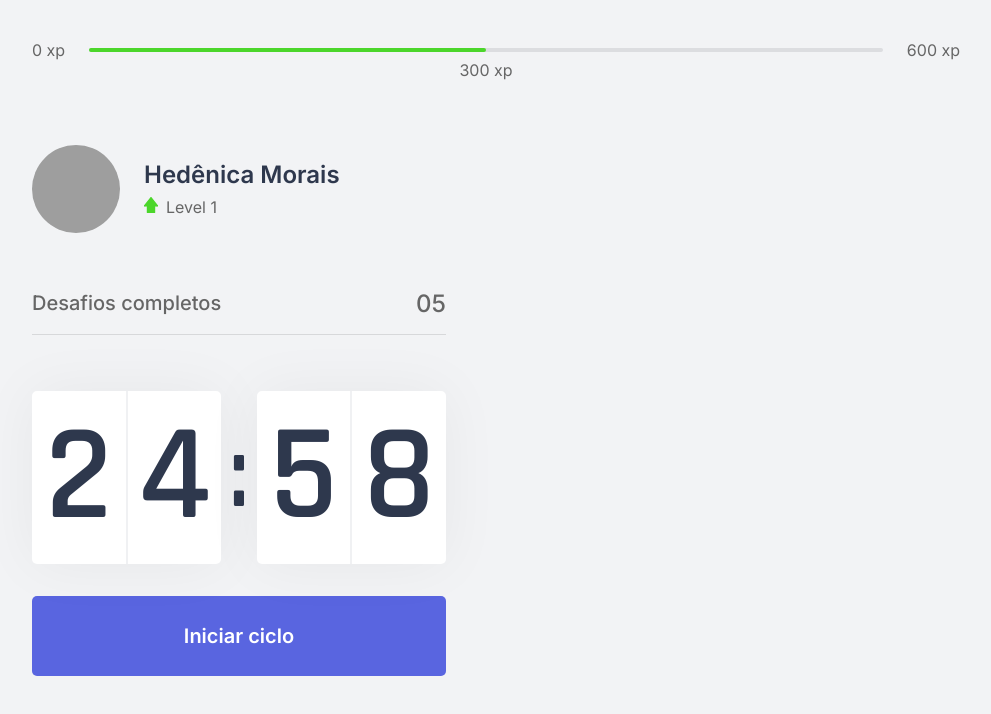
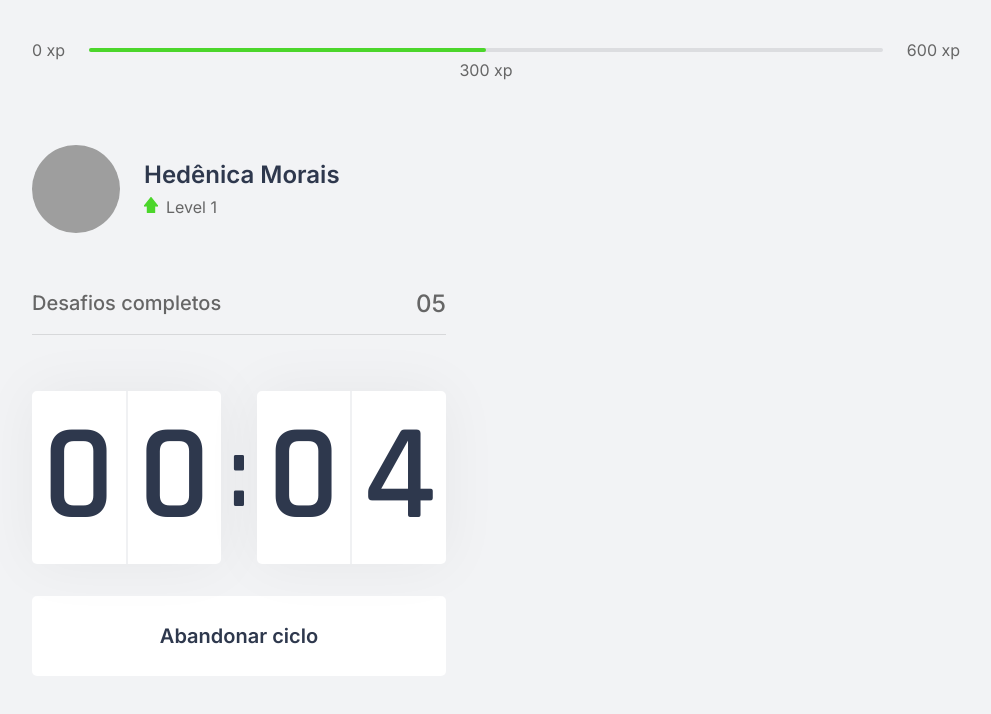
Before and after one commit to hedenica/moveit, a Next.js app: page / in a window 1280 px wide. Both pictures are taken after a click on the button "Iniciar ciclo". Shown: the top 714 px of the page, without its empty margins (144-1135 px from the left). Built offline with nearby package versions, Linux system fonts and the light colour scheme; grey boxes are pictures that could not be loaded.

Commit message:
✨  countdown component

```diff
--- a/src/components/Countdown.tsx
+++ b/src/components/Countdown.tsx
@@ -1,9 +1,12 @@
 import { useState, useEffect } from 'react'
 import styles from '../styles/components/Countdown.module.css'
 
+let countdownTimeout: NodeJS.Timeout;
+
 const Countdown = () => {
-  const [time, setTime] = useState(25 * 60);
-  const [active, setActive] = useState(false);
+  const [time, setTime] = useState(0.1 * 60);
+  const [isActive, setActive] = useState(false);
+  const [hasFinished, setFinished] = useState(false);
 
   const minutes = Math.floor(time / 60);
   const seconds = time % 60;
@@ -15,13 +18,22 @@ const Countdown = () => {
     setActive(true);
   }
 
+  const resetCountdown = () => {
+    clearTimeout(countdownTimeout);
+    setActive(false);
+    setTime(0.1 * 60);
+  }
+
   useEffect(() => {
-    if (active && time > 0) {
-      setTimeout(() => {
+    if (isActive && time > 0) {
+      countdownTimeout = setTimeout(() => {
         setTime(time -1);
       }, 1000)
+    } else if (isActive && time === 0) {
+      setFinished(true);
+      setActive(false);
     }
-  }, [active, time])
+  }, [isActive, time])
 
   return (
     <div>
@@ -37,6 +49,28 @@ const Countdown = () => {
         </div>
       </div>
 
+      {hasFinished ? (
+        <button
+          disabled
+          className={styles.countdownButton}
+        >
+          Ciclo encerrado
+          <img
+            src="icons/green_check.png"
+            alt="green check"
+          />
+        </button>
+      ) : (
+          <>
+            {isActive ? (
+              <button
+                type="button"
+                className={`${styles.countdownButton} ${styles.countdownButtonActive}`}
+                onClick={resetCountdown}
+              >
+                Abandonar ciclo
+              </button>
+            ) : (
                 <button
                   type="button"
                   className={styles.countdownButton}
@@ -44,6 +78,9 @@ const Countdown = () => {
                 >
                   Iniciar ciclo
                 </button>
+              )}
+          </>
+        )}
     </div>
   )
 }
--- a/src/styles/components/Countdown.module.css
+++ b/src/styles/components/Countdown.module.css
@@ -59,6 +59,29 @@
   transition: background-color 0.2s;
 }
 
-.countdownButton:hover {
+.countdownButton:not(:disabled):hover {
   background: var(--blue-dark);
 }
+
+.countdownButtonActive {
+  background: var(--white);
+  color: var(--title);
+}
+
+.countdownButtonActive:not(:disabled):hover {
+  background: var(--red);
+  color: var(--white);
+}
+
+.countdownButton:disabled {
+  background: var(--white);
+  color: var(--text);
+  cursor: not-allowed;
+  border-bottom: 5px solid var(--green);
+}
+
+.countdownButton:disabled img {
+  width: 20px;
+  height: 20px;
+  margin-left: 10px;
+}
```
Also changed, not shown: public/icons/green_check.png (added). Lines whose indentation alone changed are shown as unchanged.
